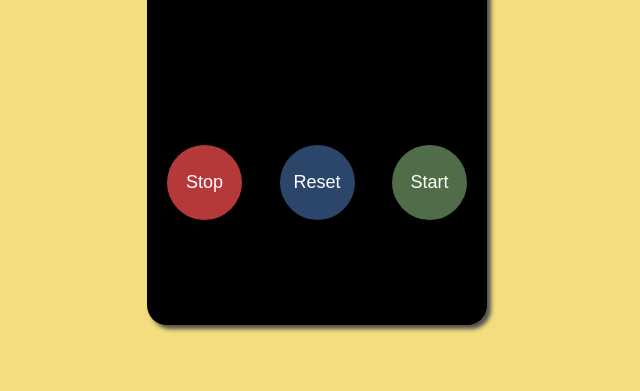
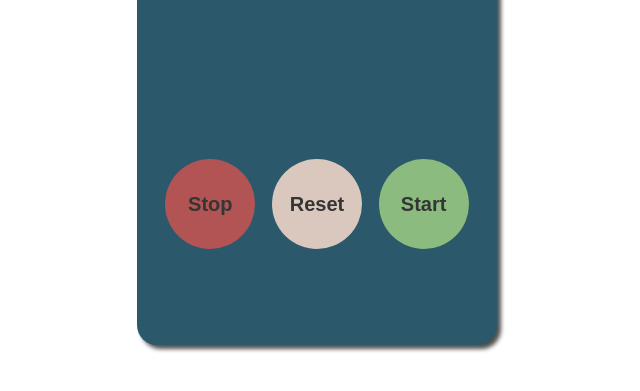
Before and after one commit to KivaVlad/Stopwatch-JavaScript, a plain HTML site: page index.html in a window 1280 px wide. Shown: the part 315-706 px from the top of the page, without its empty margins (323-963 px from the left). Drawn offline with Linux system fonts and the light colour scheme.

Commit message:
Update style.css

```diff
--- a/style.css
+++ b/style.css
@@ -5,34 +5,15 @@ html {
 body {
     margin: 0;
     padding: 0;
-    animation: changeBg 7s infinite alternate linear;
-}
-
-@keyframes changeBg {
-    0%{
-        background-color: #ee6055;
-    }
-    25%{
-        background-color: #60d394;
-    }
-    50%{
-        background-color: #aaf683;
-    }
-    75%{
-        background-color: #ffd97d;
-    }
-    100%{
-        background-color: #ff9b85;
-    }
 }
 
 .container {
     margin: 40px auto;
-    width: 300px;
-    height: 600px;
+    width: 320px;
+    height: 620px;
     border-radius: 20px;
-    background-color: #000;
-    color: #ffffff;
+    background-color: #2b586b;
+    color: #f5f5f5;
     font-family: Arial, Helvetica, sans-serif;
     padding: 0 20px;
     box-shadow: 4px 4px 4px #4f4f4f;
@@ -52,15 +33,16 @@ body {
 .stopwatch_buttons {
     display: flex;
     align-items: center;
-    justify-content: space-between;
+    justify-content: space-around;
 }
 
 .button {
-    width: 75px;
-    height: 75px;
-    font-size: 18px;
+    width: 90px;
+    height: 90px;
+    font-size: 20px;
+    font-weight: bolder;
     border-radius: 50%;
-    color: #fff;
+    color: #353535;
     border: none;
     cursor: pointer;
     transition: .3s ease;
@@ -71,13 +53,13 @@ body {
 }
 
 .stop {
-    background-color: #b43938;
+    background-color: #b25454;
 }
 
 .reset {
-    background-color: #2b466a;
+    background-color: #dac8be;
 }
 
 .start {
-    background-color: #506c48;
+    background-color: #8bbb7e;
 }
```
